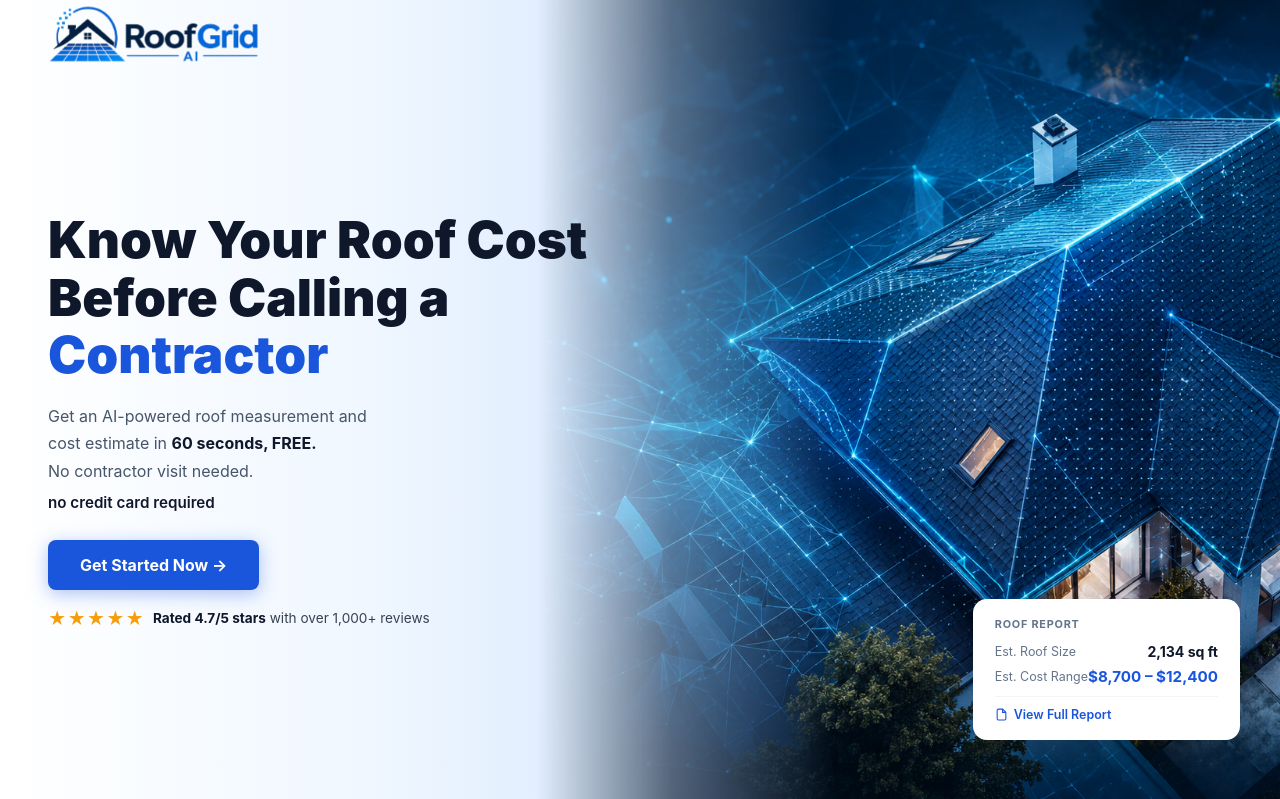
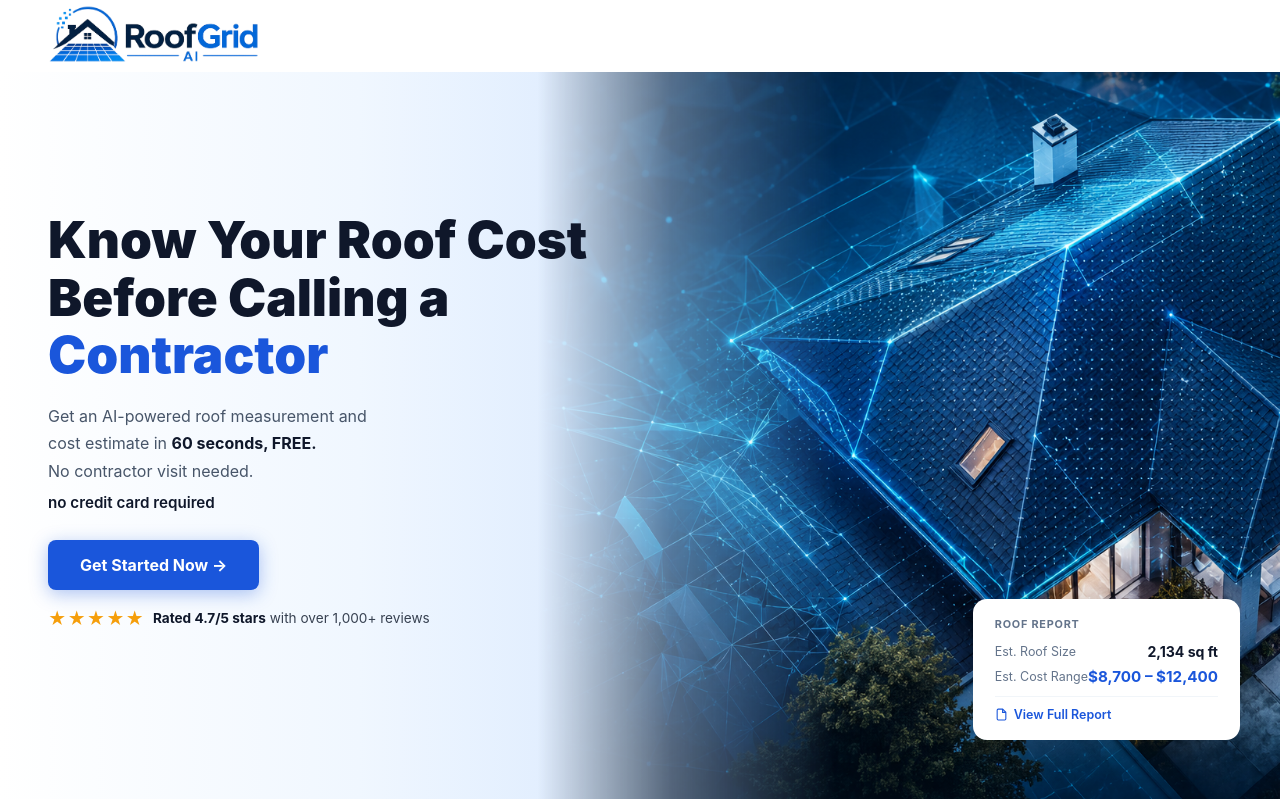
Before and after one commit to thebizkeeper/roof-demo, a Flask app: page / in a window 1280 px wide. Shown: the top 799 px of the page. Run offline with Flask 3, Linux system fonts and the light colour scheme; parts of the project's set-up code (start-up, migrations or seed data) failed here and were passed over.

Commit message:
Give nav solid white background — prevents content showing through behind logo
Co-Authored-By: Claude Sonnet 4.6 <noreply@anthropic.com>

```diff
--- a/templates/landing.html
+++ b/templates/landing.html
@@ -17,7 +17,7 @@
     .page-wrap{overflow-x:clip}
 
     /* ── NAV ── */
-    nav{position:fixed;top:0;left:0;right:0;z-index:100;background:transparent;height:72px;display:flex;align-items:center;padding:0 48px}
+    nav{position:fixed;top:0;left:0;right:0;z-index:100;background:#fff;height:72px;display:flex;align-items:center;padding:0 48px}
     .nav-logo img{height:58px;width:auto}
 
     /* ── HERO ── */
```
